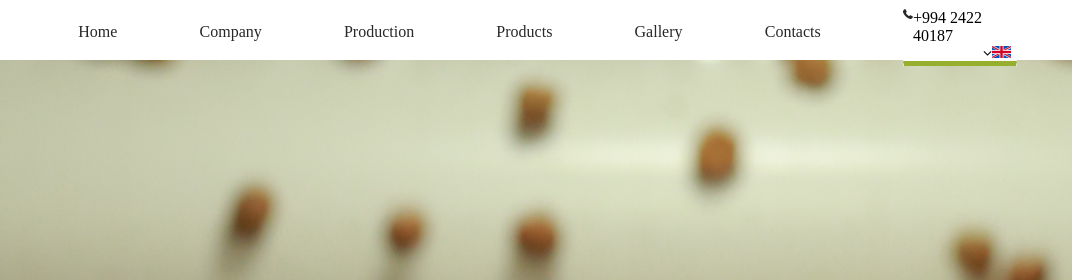
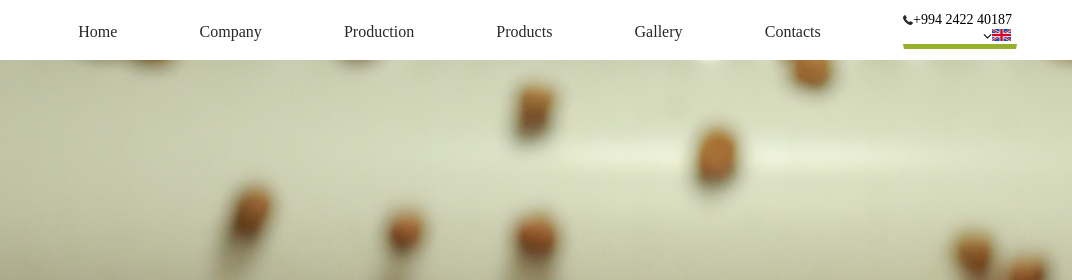
Before and after one commit to xxxWALDxxx/nuts, a plain HTML site: page index.html in a window 1280 px wide. Shown: the top 280 px of the page, 208-1280 px from the left. Drawn offline with nearby package versions, Linux system fonts and the light colour scheme.

Commit message:
16.10.2018

```diff
--- a/Final/acc.css
+++ b/Final/acc.css
@@ -67,6 +67,12 @@ button.accordionn:hover, button.accordionn.is-open {
     justify-content: flex-end;
     margin:5px 0px;
 }
+.accordion-content>div:first-child{
+    margin-top:10px;
+}
+.accordion-content>div:last-child{
+    margin-bottom:10px;
+}
 .accordion-content>div>a{
   color: #282828;
   font-family: "Roboto Condensed";
--- a/css/style.css
+++ b/css/style.css
@@ -49,7 +49,9 @@ a {
 
 .header-nav-contacts-number {
     display: flex;
-    padding: 13px 0px 0px 0px;
+    font-size: 14px;
+    align-items:center;
+
 }
 
 .header-nav-contacts-telephone {
```
